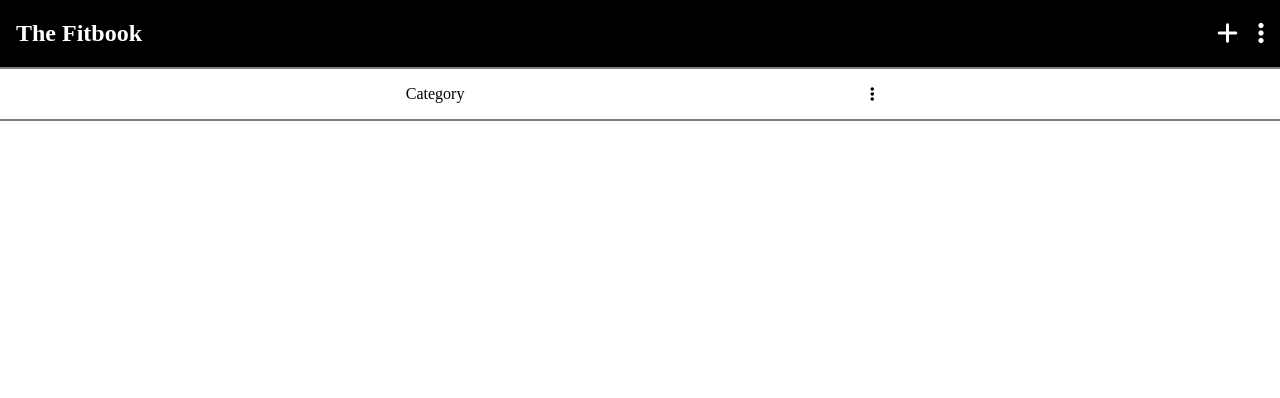
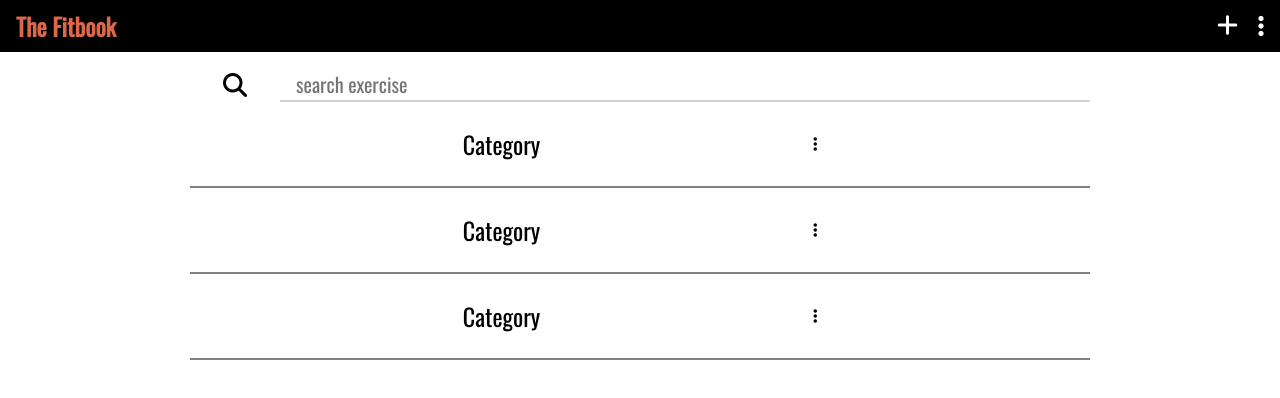
Before and after one commit to GabrielJDavila/fitnessjournal, a React (Vite) app in the folder fitnessjournal/: page /AllExercises in a window 1280 px wide. Shown: the top 398 px of the page. Built offline with nearby package versions, Linux system fonts and the light colour scheme.

Commit message:
Styles for Dashboard.jsx and AllEx.jsx
Mostly finished CSS for Dashboard.jsx and AllExercises.jsx.

```diff
--- a/fitnessjournal/index.html
+++ b/fitnessjournal/index.html
@@ -4,6 +4,9 @@
     <meta charset="UTF-8" />
     <meta name="viewport" content="width=device-width, initial-scale=1.0" />
     <link rel="stylesheet" href="https://cdnjs.cloudflare.com/ajax/libs/font-awesome/6.4.2/css/all.min.css" integrity="sha512-z3gLpd7yknf1YoNbCzqRKc4qyor8gaKU1qmn+CShxbuBusANI9QpRohGBreCFkKxLhei6S9CQXFEbbKuqLg0DA==" crossorigin="anonymous" referrerpolicy="no-referrer" />
+    <link rel="preconnect" href="https://fonts.googleapis.com">
+    <link rel="preconnect" href="https://fonts.gstatic.com" crossorigin>
+    <link href="https://fonts.googleapis.com/css2?family=Oswald&display=swap" rel="stylesheet">
     <title>Vite + React</title>
   </head>
   <body>
--- a/fitnessjournal/src/components/Header.jsx
+++ b/fitnessjournal/src/components/Header.jsx
@@ -1,11 +1,54 @@
+import { useState, useRef } from "react"
+import { Link } from "react-router-dom"
+
 export default function Header() {
+    const [openMenu, setOpenMenu] = useState(false)
+    const menuRef = useRef(null)
+
+    const menuStyles = {
+        height: openMenu ? "213px" : "0",
+        transition: openMenu ? ".2s ease-in-out" : ""
+    }
+
+    function toggleMenu() {
+        setOpenMenu(prev => !prev)
+    }
+
+    const handleClickOutside = (e) => {
+        if(menuRef.current && !menuRef.current.contains(e.target)) {
+            setOpenMenu(false)
+        }
+    }
+
+    document.addEventListener("click", handleClickOutside)
+
     return (
         <header>
             <h2 className="app-title">The Fitbook</h2>
             <nav className="nav">
-            <i className="fa-solid fa-plus nav-item"></i>
-            <i className="fa-solid fa-ellipsis-vertical nav-item"></i>
+                <Link to="AllExercises" className="main-nav-link">
+                    <i className="fa-solid fa-plus nav-item"></i>
+                </Link>
+                <i ref={menuRef} className="fa-solid fa-ellipsis-vertical nav-item" onClick={toggleMenu}></i>
+                <ul className="user-menu" style={menuStyles}>
+                    <Link to="/" className="menu-item-link">
+                        <li className="menu-item">Dashboard</li>
+                    </Link>
+                    <Link className="menu-item-link">
+                        <li className="menu-item">Settings</li>
+                    </Link>
+                    <Link className="menu-item-link">
+                        <li className="menu-item">Log Analysis</li>
+                    </Link>
+                    <Link className="menu-item-link">
+                        <li className="menu-item">Body Stats</li>
+                    </Link>
+                    {/* <li className="menu-item">Settings</li>
+                    <li className="menu-item">Analysis</li>
+                    <li className="menu-item">Body stats</li> */}
+                </ul>
             </nav>
+
         </header>
     )
 }
--- a/fitnessjournal/src/index.css
+++ b/fitnessjournal/src/index.css
@@ -6,8 +6,20 @@
 body {
   margin: 0;
   padding: 0;
+  font-family: 'Oswald', sans-serif;
 }
 
+p {
+  font-size: 1.5rem;
+}
+
+.page-container {
+  text-align: center;
+  width: 100%;
+  max-width: 900px;
+  margin: 1rem auto 0;
+}
+/* header and nav styles */
 header {
   background: black;
   color: white;
@@ -18,10 +30,12 @@ header {
 }
 
 .app-title {
-
+  color: rgb(220, 104, 75);
+  margin: .5rem 0;
 }
 
 .nav {
+  position: relative;
   display: flex;
   flex-direction: row;
   margin-left: auto;
@@ -31,6 +45,115 @@ header {
 
 .nav-item {
   font-size: 1.5em;
+  transition: .2s ease-in-out;
+  cursor: pointer;
+}
+
+.nav-item:hover,
+.main-nav-link {
+  color: rgb(220, 104, 75);
+}
+
+.main-nav-link {
+  color: white;
+}
+
+.user-menu {
+  position: absolute;
+  top: 38px;
+  right: -15px;
+  display: flex;
+  flex-direction: column;
+  justify-content: center;
+  background: rgb(220, 104, 75);
+  padding: 0;
+  width: 150px;
+  height: auto;
+  margin: 0 auto;
+  text-align: center;
+  transition: .2s all ease;
+  overflow: hidden;
+}
+
+.menu-item-link {
+  text-decoration: none;
+  color: white;
+}
+
+.menu-item {
+  width: 100%;
+  list-style: none;
+  margin: 0;
+  border-top: 1px solid rgb(191, 76, 48);
+  padding: .5rem;
+  font-size: 1.5rem;
+  cursor: pointer;
+}
+
+/* Dashboard styles */
+.dashboard {
+  display: flex;
+  flex-direction: column;
+  justify-content: center;
+  margin: 10rem 0 0;
+}
+
+.current-log-container,
+.start-new-workout-container,
+.see-previous-workout-container {
+  display: flex;
+  justify-content: center;
+  align-items: center;
+}
+
+.current-log-title {
+  color: lightgray;
+}
+
+.dash-links-container {
+  margin: 3rem 0;
+}
+
+.link-portal-dash {
+  display: flex;
+  flex-direction: column;
+  justify-content: center;
+  align-items: center;
+  font-size: 1.5rem;
+  text-decoration: none;
+  color: rgb(220, 104, 75);
+  margin: 2rem 0;
+}
+
+.link-text {
+  margin-top: .5rem;
+}
+
+/* All Exercises page styles */
+.search-ex-form {
+  width: 100%;
+  display: flex;
+  align-items: center;
+}
+
+.fa-magnifying-glass {
+  width: 10%;
+  font-size: 1.5rem;
+}
+
+.search-ex-input {
+  width: 90%;
+  margin: 0 auto;
+  height: 2rem;
+  border: none;
+  border-bottom: 2px solid lightgray;
+  padding: 1rem;
+  font-family: 'Oswald', sans-serif;
+  font-size: 1.25rem;
+}
+
+.search-ex-input:focus {
+  border: none;
 }
 
 .category-container {
@@ -38,6 +161,10 @@ header {
   flex-direction: row;
   align-items: center;
   justify-content: space-evenly;
-  border-top: 2px solid grey;
   border-bottom: 2px solid grey;
 }
+
+/* utility classes */
+.hide {
+  display: none;
+}
--- a/fitnessjournal/src/pages/AllExercises.jsx
+++ b/fitnessjournal/src/pages/AllExercises.jsx
@@ -1,7 +1,23 @@
 
 export default function AllExercises() {
     return (
-        <div>
+        <div className="page-container">
+            <form className="search-ex-form">
+                <i className="fa-solid fa-magnifying-glass"></i>
+                <input
+                    type="search"
+                    placeholder="search exercise"
+                    className="search-ex-input"
+                />
+            </form>
+            <div className="category-container">
+                <p className="category-name">Category</p>
+                <i className="fa-solid fa-ellipsis-vertical category-nav"></i>
+            </div>
+            <div className="category-container">
+                <p className="category-name">Category</p>
+                <i className="fa-solid fa-ellipsis-vertical category-nav"></i>
+            </div>
             <div className="category-container">
                 <p className="category-name">Category</p>
                 <i className="fa-solid fa-ellipsis-vertical category-nav"></i>
--- a/fitnessjournal/src/pages/Dashboard.jsx
+++ b/fitnessjournal/src/pages/Dashboard.jsx
@@ -3,12 +3,25 @@ import { NavLink, Link } from "react-router-dom"
 export default function Dashboard() {
     return (
         <main className="dashboard">
-            <div className="start-new-workout-container">
-                <Link to="AllExercises" className="link-portal">
-                    <i className="fa-solid fa-plus nav-item"></i>
-                    <p className="link-text">Start New Workout</p>
-                </Link>
+
+            <div className="current-log-container">
+                <h1 className="current-log-title">Workout Log Empty</h1>
             </div>
+
+            <section className="dash-links-container">
+                <div className="start-new-workout-container">
+                    <Link to="AllExercises" className="link-portal-dash">
+                        <i className="fa-solid fa-plus"></i>
+                        <p className="link-text">Start New Workout</p>
+                    </Link>
+                </div>
+                <div className="see-previous-workout-container">
+                    <Link className="link-portal-dash">
+                    <i className="fa-regular fa-note-sticky"></i>
+                    <p className="link-text">Previous Workout</p>
+                    </Link>
+                </div>
+            </section>
         </main>
     )
 }
```
